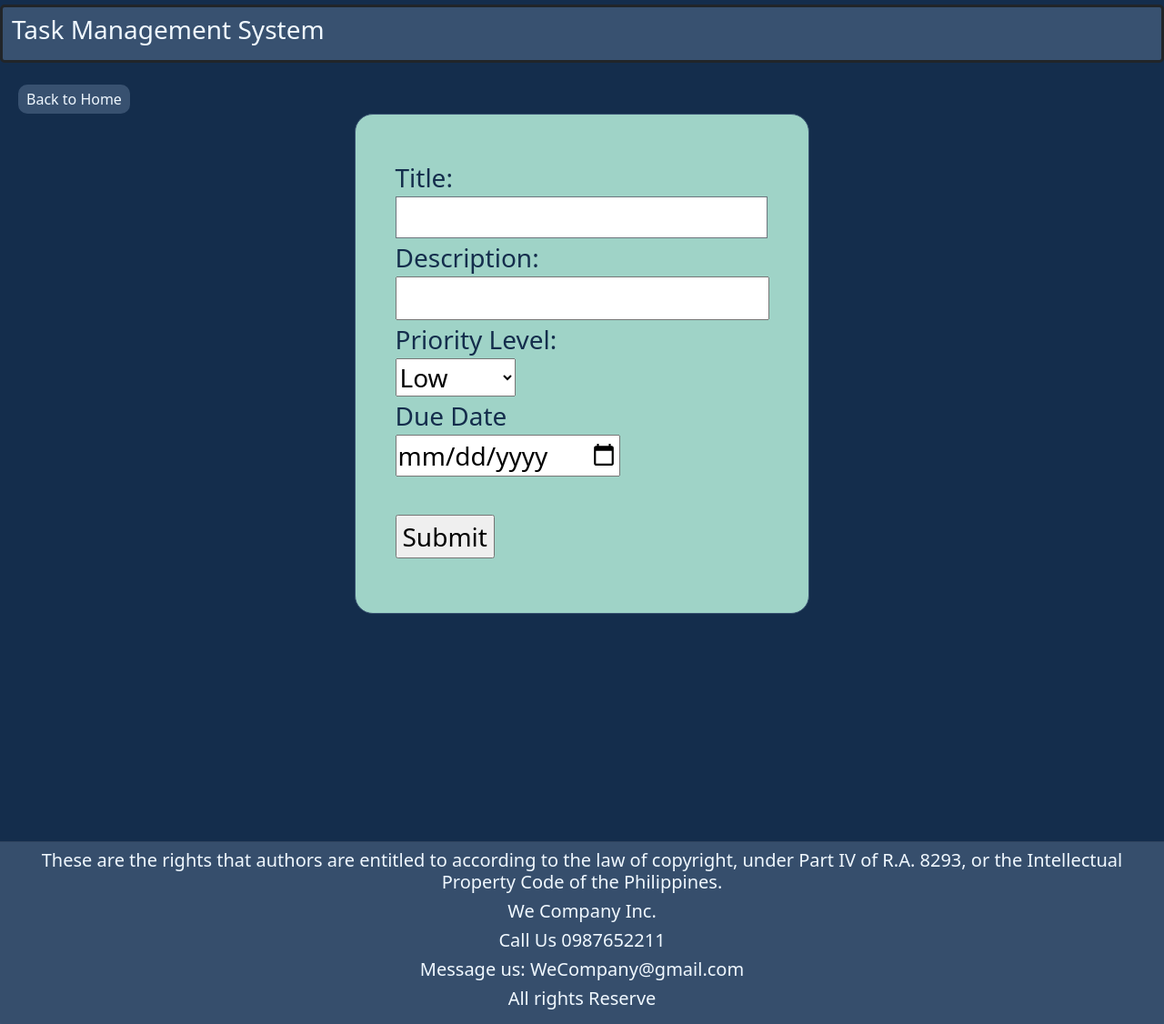
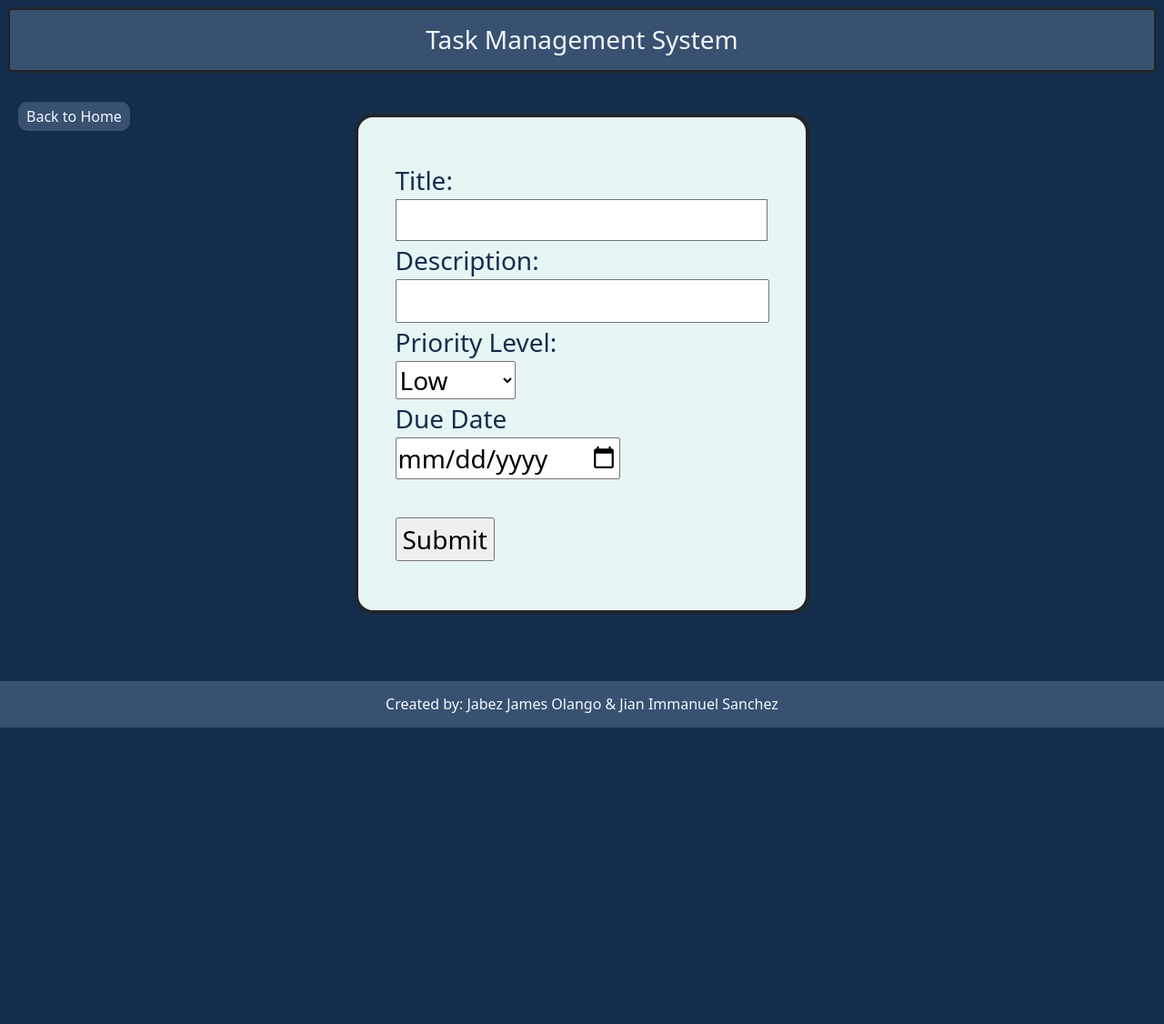
Before and after one commit to JianSanchez/task_management_sys, a PHP site: page /pages/add_task_page.php in a window 1280 px wide. Shown: the whole page at 91% size. After the commit the page ends 800 px from the top, so only its background shows below. Run offline with PHP 8.4, Linux system fonts and the light colour scheme.

Commit message:
updated the UI and cleaned the code

```diff
--- a/CRUD/edit_task.php
+++ b/CRUD/edit_task.php
@@ -37,7 +37,9 @@ if (isset($_POST["editButton"])) {
             WHERE id = '$id'";
 
     if ($conn->query($query) === TRUE) {
-        echo "Edited Task Successfully";
+        echo "<script>alert('Edited Task Successfully');</script>";
+        echo "<script>window.location.href = '../index.php';</script>";
+        exit();
     } else {
         echo "Failed to edit task";
         // echo "Error: " . $query . "<br>" . $conn->error;
@@ -45,6 +47,5 @@ if (isset($_POST["editButton"])) {
 
     $conn->close();
 
-    echo "<br><a href='../index.php'><button>Back to Home</button></a>";
 }
 ?>
--- a/components/footer.php
+++ b/components/footer.php
@@ -1,21 +1,20 @@
 <!DOCTYPE html>
 <html lang="en">
+
 <head>
     <meta charset="UTF-8">
     <meta name="viewport" content="width=device-width, initial-scale=1.0">
-    <link href="https://cdn.jsdelivr.net/npm/bootstrap@5.0.2/dist/css/bootstrap.min.css" rel="stylesheet" integrity="sha384-EVSTQN3/azprG1Anm3QDgpJLIm9Nao0Yz1ztcQTwFspd3yD65VohhpuuCOmLASjC" crossorigin="anonymous">
+    <link href="https://cdn.jsdelivr.net/npm/bootstrap@5.0.2/dist/css/bootstrap.min.css" rel="stylesheet"
+        integrity="sha384-EVSTQN3/azprG1Anm3QDgpJLIm9Nao0Yz1ztcQTwFspd3yD65VohhpuuCOmLASjC" crossorigin="anonymous">
 
 </head>
+
 <body>
-    <div class="card-footer" style="background-color: #385170; color: aliceblue;">
-        <div class="text-center">
-            <h5>These are the rights that authors are entitled to according to the law of copyright,
-                under Part IV of R.A. 8293, or the Intellectual Property Code of the Philippines.</h5>
-            <h5>We Company Inc.</h5>
-            <h5>Call Us 0987652211</h5>
-            <h5>Message us: WeCompany@gmail.com</h5>
-            <h5>All rights Reserve</h5>
+    <footer class="fixed-bottom" style="background-color: #385170; color: aliceblue;">
+        <div class="text-center p-3">
+            <h6 class="m-0">Created by: Jabez James Olango & Jian Immanuel Sanchez</h6>
         </div>
-    </div>
+    </footer>
 </body>
+
 </html>
--- a/components/header.php
+++ b/components/header.php
@@ -6,8 +6,8 @@
     <link href="https://cdn.jsdelivr.net/npm/bootstrap@5.0.2/dist/css/bootstrap.min.css" rel="stylesheet" integrity="sha384-EVSTQN3/azprG1Anm3QDgpJLIm9Nao0Yz1ztcQTwFspd3yD65VohhpuuCOmLASjC" crossorigin="anonymous">
 </head>
 <body>
-    <div class="navbar navbar-expand-lg" style="background-color: #385170; border-radius: 5px; border-style: solid; margin-top: 5px;">
-        <h3 style="color:aliceblue; margin-left: 10px;">Task Management System</h3>
+    <div class="d-flex justify-content-center align-items-enter m-2 navbar navbar-expand-lg" style="background-color: #385170; border-radius: 5px; border-style: solid; margin-top: 5px;">
+        <h3 class="m-0 p-2" style="color:aliceblue;">Task Management System</h3>
    </div>
 </body>
 </html>
--- a/components/task.php
+++ b/components/task.php
@@ -10,7 +10,7 @@
 
 <body>
     <div class="card-body d-flex flex-row align-items-center m-2 rounded"
-        style="height: 110px; background-color: #9fd3c7;">
+        style="height: 110px; background-color: #E7F5F5;">
         <div class="d-flex flex-column flex-fill mx-1">
             <div class="p-1">
                 <h5 class="m-0">
--- a/pages/add_task_page.php
+++ b/pages/add_task_page.php
@@ -5,18 +5,17 @@
     <meta charset="UTF-8">
     <meta name="viewport" content="width=device-width, initial-scale=1.0">
     <title>Add Task</title>
-    <link href="https://cdn.jsdelivr.net/npm/bootstrap@5.0.2/dist/css/bootstrap.min.css" rel="stylesheet" integrity="sha384-EVSTQN3/azprG1Anm3QDgpJLIm9Nao0Yz1ztcQTwFspd3yD65VohhpuuCOmLASjC" crossorigin="anonymous">
-    <link rel="stylesheet" href="style.css">
+    <link href="https://cdn.jsdelivr.net/npm/bootstrap@5.0.2/dist/css/bootstrap.min.css" rel="stylesheet"
+        integrity="sha384-EVSTQN3/azprG1Anm3QDgpJLIm9Nao0Yz1ztcQTwFspd3yD65VohhpuuCOmLASjC" crossorigin="anonymous">
 </head>
 
-<body>
-    <div class="header">
-        <div class="navbar navbar-expand-lg">
-            <h3 style="margin-left: 10px;">Task Management System</h3>
-        </div>
-    </div>
+<body style="background-color: #142d4c;">
+    <?php
+    include("../components/header.php");
+    ?>
 
-    <div class="card position-absolute top-50 start-50 translate-middle" style="width: 500px; height: 550px;">
+    <div class="card position-absolute top-50 start-50 translate-middle border border-4 border-dark"
+        style="width: 500px; height: 550px; background-color: #E7F5F5; color: #142d4c; border-radius: 20px; border-style: solid; border-color: #385170;">
         <div class="fs-3 d-flex justify-content-center mt-5">
             <form action="../CRUD/create_task.php" method="post">
                 <label for="title">Title:</label><br>
@@ -42,20 +41,14 @@
 
     <br>
     <a href="../index.php">
-        <button class="backHome">Back to Home</button>
+        <button
+            style="margin-left: 20px; border-radius: 10px; color: aliceblue; background-color: #385170; border: #385170; border-style: solid;">Back
+            to Home</button>
     </a>
-    <div class="footer">
-        <div class="card-footer">
-            <div class="text-center">
-                <h5>These are the rights that authors are entitled to according to the law of copyright,
-                    under Part IV of R.A. 8293, or the Intellectual Property Code of the Philippines.</h5>
-                <h5>We Company Inc.</h5>
-                <h5>Call Us 0987652211</h5>
-                <h5>Message us: WeCompany@gmail.com</h5>
-                <h5>All rights Reserve</h5>
-            </div>
-        </div>
-    </div>
+
+    <?php
+    include("../components/footer.php");
+    ?>
 
 </body>
 
--- a/pages/style.css
+++ /dev/null
@@ -1,33 +0,0 @@
-.footer{
-    background-color: #385170;
-    margin-top: 800px;
-    color: aliceblue;
-}
-
-.header{
-    background-color: #385170;
-    border-radius: 5px;
-    border-style: solid;
-    margin-top: 5px;
-}
-body{
-    background-color: #142d4c;
-}
-h3{
-    color:aliceblue;
-}
-.card{
-    background-color: #9fd3c7;
-    color: #142d4c;
-    border-radius: 20px;
-    border-style: solid;
-    border-color: #385170;
-}
-.backHome{
-    margin-left: 20px;
-    border-radius: 10px;
-    color: aliceblue;
-    background-color: #385170;
-    border: #385170;
-    border-style: solid;
-}
```
Also changed, not shown: CRUD/create_task.php (+4 -8 lines), CRUD/delete_task.php (+3 -6 lines), index.php (+4 -7 lines), pages/edit_task_page.php (+14 -22 lines).
